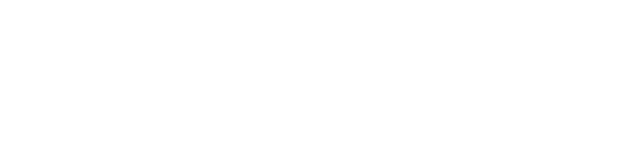
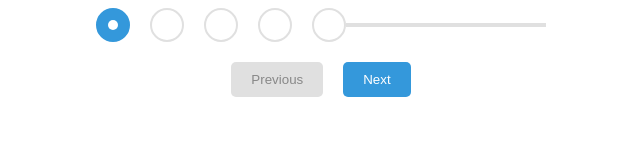
Before and after one commit to acciojob/progress-bar-hackerpatel26, a website: page main.html in a window 1280 px wide. Shown: the whole page, without its empty margins (319-959 px from the left). Drawn offline with Linux system fonts and the light colour scheme.

Commit message:
created a submission

```diff
--- a/main.html
+++ b/main.html
@@ -1,16 +1,29 @@
+
 <!DOCTYPE html>
+<html>
+<head>
+  <title>Progress Bar Component</title>
+  <link rel="stylesheet" href="styles.css">
+</head>
+<body>
+  <div class="progress-container">
+    <div class="circles">
+      <div class="circle active" id="circle-1"></div>
+      <div class="circle" id="circle-2"></div>
+      <div class="circle" id="circle-3"></div>
+      <div class="circle" id="circle-4"></div>
+      <div class="circle" id="circle-5"></div>
+    </div>
+    <div class="progress-line">
+      <div class="progress" id="progress"></div>
+    </div>
+  </div>
 
-<html>
+  <div class="buttons">
+    <button id="prev" disabled>Previous</button>
+    <button id="next">Next</button>
+  </div>
 
-<head>
-	<link rel="stylesheet" href="styles.css">
-</head>
-
-<body>
-	<!-- the entire body must be written by student -->
-    <script type="text/javascript" src="./script.js">
-</script>
-
+  <script type="text/javascript" src="script.js"></script>
 </body>
-
 </html>
--- a/script.js
+++ b/script.js
@@ -1 +1,47 @@
 //your JS code here. If required.
+const circles = document.querySelectorAll('.circle');
+const prev = document.getElementById('prev');
+const next = document.getElementById('next');
+const progress = document.getElementById('progress');
+let currentActive = 1;
+
+next.addEventListener('click', () => {
+  currentActive++;
+  if (currentActive > circles.length) {
+    currentActive = circles.length;
+  }
+  update();
+});
+
+prev.addEventListener('click', () => {
+  currentActive--;
+  if (currentActive < 1) {
+    currentActive = 1;
+  }
+  update();
+});
+
+function update() {
+  circles.forEach((circle, index) => {
+    if (index < currentActive) {
+      circle.classList.add('active');
+    } else {
+      circle.classList.remove('active');
+    }
+  });
+
+  const actives = document.querySelectorAll('.active');
+  progress.style.width = ((actives.length - 1) / (circles.length - 1)) * 100 + '%';
+
+  if (currentActive === 1) {
+    prev.disabled = true;
+  } else {
+    prev.disabled = false;
+  }
+
+  if (currentActive === circles.length) {
+    next.disabled = true;
+  } else {
+    next.disabled = false;
+  }
+}
--- a/styles.css
+++ b/styles.css
@@ -1 +1,77 @@
 /*  your css code here. If applicable */
+.progress-container {
+  display: flex;
+  justify-content: center;
+  align-items: center;
+  margin-bottom: 20px;
+}
+
+.progress-line {
+  position: relative;
+  height: 4px;
+  width: 200px;
+  background-color: #e0e0e0;
+}
+
+.progress {
+  position: absolute;
+  top: 0;
+  left: 0;
+  height: 4px;
+  background-color: #3498db;
+  width: 0;
+  transition: width 0.3s ease;
+}
+
+.circles {
+  display: flex;
+  justify-content: space-between;
+  width: 250px;
+}
+
+.circle {
+  width: 30px;
+  height: 30px;
+  border-radius: 50%;
+  border: 2px solid #e0e0e0;
+  display: flex;
+  justify-content: center;
+  align-items: center;
+  background-color: white;
+  transition: border-color 0.3s ease;
+}
+
+.circle.active {
+  border-color: #3498db;
+  background-color: #3498db;
+}
+
+.circle.active::before {
+  content: '';
+  width: 10px;
+  height: 10px;
+  border-radius: 50%;
+  background-color: white;
+}
+
+.buttons {
+  display: flex;
+  justify-content: center;
+}
+
+button {
+  padding: 10px 20px;
+  margin: 0 10px;
+  border: none;
+  background-color: #3498db;
+  color: white;
+  cursor: pointer;
+  border-radius: 5px;
+  transition: background-color 0.3s ease;
+}
+
+button:disabled {
+  background-color: #e0e0e0;
+  color: #888;
+  cursor: not-allowed;
+}
```
